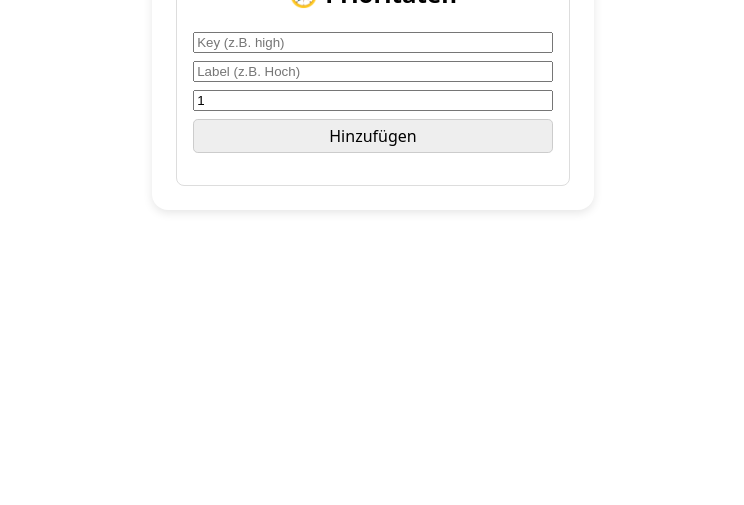
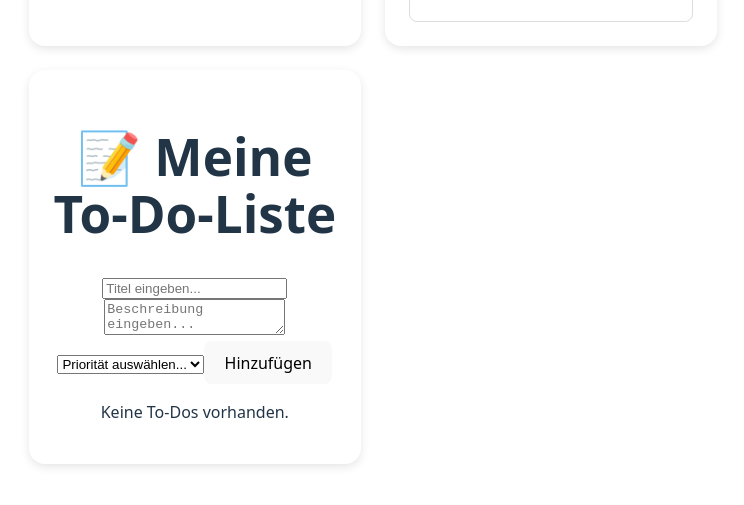
Before and after one commit to pascal-meier/kms-gruppe1, a Vue app in the folder kill-my-self/: page / in a window 1280 px wide. Shown: the part 435-940 px from the top of the page, without its empty margins (267-1011 px from the left). Before the commit the page ends 800 px from the top, so only its background shows below. Built offline with nearby package versions, Linux system fonts and the light colour scheme.

Commit message:
todo erstellt mit prio eingebunden

```diff
--- a/kill-my-self/src/App.vue
+++ b/kill-my-self/src/App.vue
@@ -4,17 +4,21 @@
 
     <div class="cards">
       <div class="card">
-        <TodoList />
       </div>
 
       <div class="card">
         <Prio />
+      </div>
+
+      <div class="card">
+        <todo-list />
       </div>
     </div>
   </div>
 </template>
 
 <script setup>
+import todoList from "./components/TodoList.vue";
 import Prio from './components/Prio.vue'
 </script>
 
--- /dev/null
+++ b/kill-my-self/src/components/TodoItem.vue
@@ -0,0 +1,22 @@
+<template>
+  <div class="border p-3 rounded shadow-sm bg-white">
+    <h2 class="font-semibold text-lg">{{ title }}</h2>
+    <p class="text-gray-600 mb-1">{{ description }}</p>
+    <p class="text-sm text-blue-600 font-medium">Priorität: {{ prio }}</p>
+    <button
+        @click="$emit('delete')"
+        class="mt-2 bg-red-500 text-white px-3 py-1 rounded hover:bg-red-600"
+    >
+      Löschen
+    </button>
+  </div>
+</template>
+
+<script setup>
+defineProps({
+  title: String,
+  description: String,
+  prio: String,
+});
+defineEmits(["delete"]);
+</script>
--- /dev/null
+++ b/kill-my-self/src/components/TodoList.vue
@@ -0,0 +1,146 @@
+<template>
+  <div>
+    <h1 class="text-2xl font-bold mb-4">📝 Meine To-Do-Liste</h1>
+
+    <!-- Eingabeformular -->
+    <form @submit.prevent="addTodo" class="space-y-2">
+      <input
+          v-model="newTitle"
+          type="text"
+          placeholder="Titel eingeben..."
+          class="border p-2 w-full rounded"
+          required
+      />
+
+      <textarea
+          v-model="newDescription"
+          placeholder="Beschreibung eingeben..."
+          class="border p-2 w-full rounded"
+      ></textarea>
+
+      <!-- Prio-Auswahl -->
+      <select
+          v-model="selectedPrioKey"
+          class="border p-2 w-full rounded"
+          required
+      >
+        <option disabled value="">Priorität auswählen...</option>
+        <option
+            v-for="prio in priorities"
+            :key="prio.key"
+            :value="prio.key"
+        >
+          {{ prio.label }} ({{ prio.weight }})
+        </option>
+      </select>
+
+      <button
+          type="submit"
+          class="bg-blue-500 text-white px-4 py-2 rounded hover:bg-blue-600"
+      >
+        Hinzufügen
+      </button>
+    </form>
+
+    <!-- To-Do-Liste -->
+    <div v-if="todos.length" class="mt-6 space-y-3">
+      <TodoItem
+          v-for="(todo, index) in todos"
+          :key="index"
+          :title="todo.title"
+          :description="todo.description"
+          :prio="getPrioLabel(todo.prioKey)"
+          @delete="removeTodo(index)"
+      />
+    </div>
+
+    <p v-else class="text-gray-500 mt-4">Keine To-Dos vorhanden.</p>
+  </div>
+</template>
+
+<script setup>
+import { ref, onMounted } from "vue";
+import TodoItem from "./TodoItem.vue";
+
+// === LocalStorage Key für Prio-Komponente ===
+const PRIOS_KEY = "priorities_csv";
+
+// === CSV-Helfer (minimal) ===
+function parseCSVLine(line) {
+  const out = [];
+  let cur = "", i = 0, inQuotes = false;
+  while (i < line.length) {
+    const ch = line[i];
+    if (inQuotes) {
+      if (ch === '"') {
+        if (line[i + 1] === '"') { cur += '"'; i += 2; continue; }
+        inQuotes = false; i++; continue;
+      }
+      cur += ch; i++; continue;
+    } else {
+      if (ch === '"') { inQuotes = true; i++; continue; }
+      if (ch === ",") { out.push(cur); cur = ""; i++; continue; }
+      cur += ch; i++; continue;
+    }
+  }
+  out.push(cur);
+  return out;
+}
+
+function fromCSV(csv) {
+  if (!csv.trim()) return { headers: [], rows: [] };
+  const lines = csv.split(/\r?\n/);
+  const headers = parseCSVLine(lines.shift());
+  const rows = lines.filter(Boolean).map((line) => {
+    const vals = parseCSVLine(line);
+    const obj = {};
+    headers.forEach((h, i) => (obj[h] = vals[i] ?? ""));
+    return obj;
+  });
+  return { headers, rows };
+}
+
+// === State ===
+const todos = ref([]);
+const newTitle = ref("");
+const newDescription = ref("");
+const priorities = ref([]);
+const selectedPrioKey = ref("");
+
+// === Funktionen ===
+function loadPriorities() {
+  const csv = localStorage.getItem(PRIOS_KEY) || "";
+  const { rows } = fromCSV(csv);
+  priorities.value = rows.map((r) => ({
+    key: r.key,
+    label: r.label,
+    weight: Number(r.weight),
+  }));
+}
+
+function addTodo() {
+  if (!newTitle.value.trim() || !selectedPrioKey.value) return;
+  todos.value.push({
+    title: newTitle.value,
+    description: newDescription.value,
+    prioKey: selectedPrioKey.value,
+  });
+  newTitle.value = "";
+  newDescription.value = "";
+  selectedPrioKey.value = "";
+}
+
+function removeTodo(index) {
+  todos.value.splice(index, 1);
+}
+
+function getPrioLabel(key) {
+  const p = priorities.value.find((p) => p.key === key);
+  return p ? p.label : "Unbekannt";
+}
+
+// === Lifecycle ===
+onMounted(() => {
+  loadPriorities();
+});
+</script>
```
Also changed, not shown: kill-my-self/src/components/todo.vue (added, +11 -0 lines).
